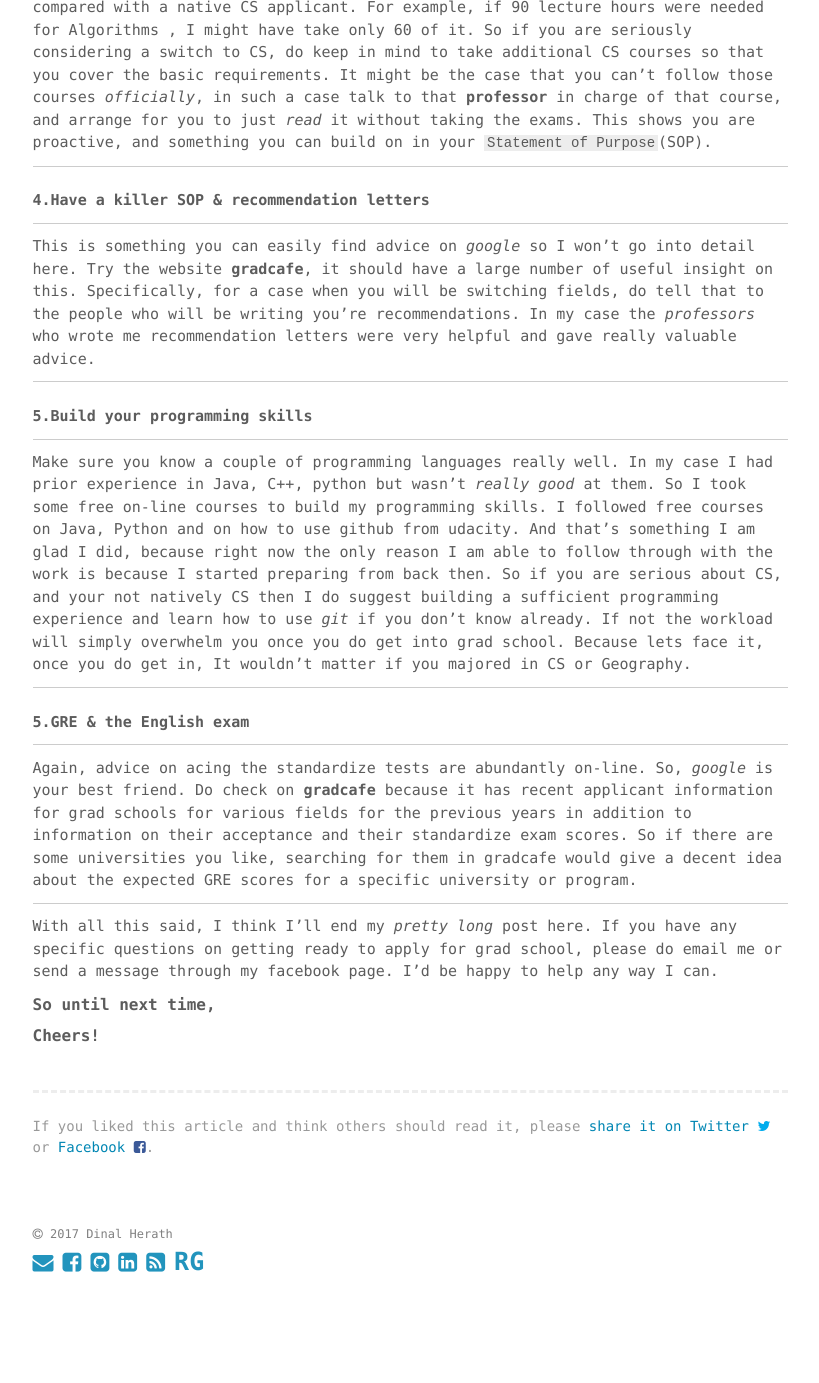
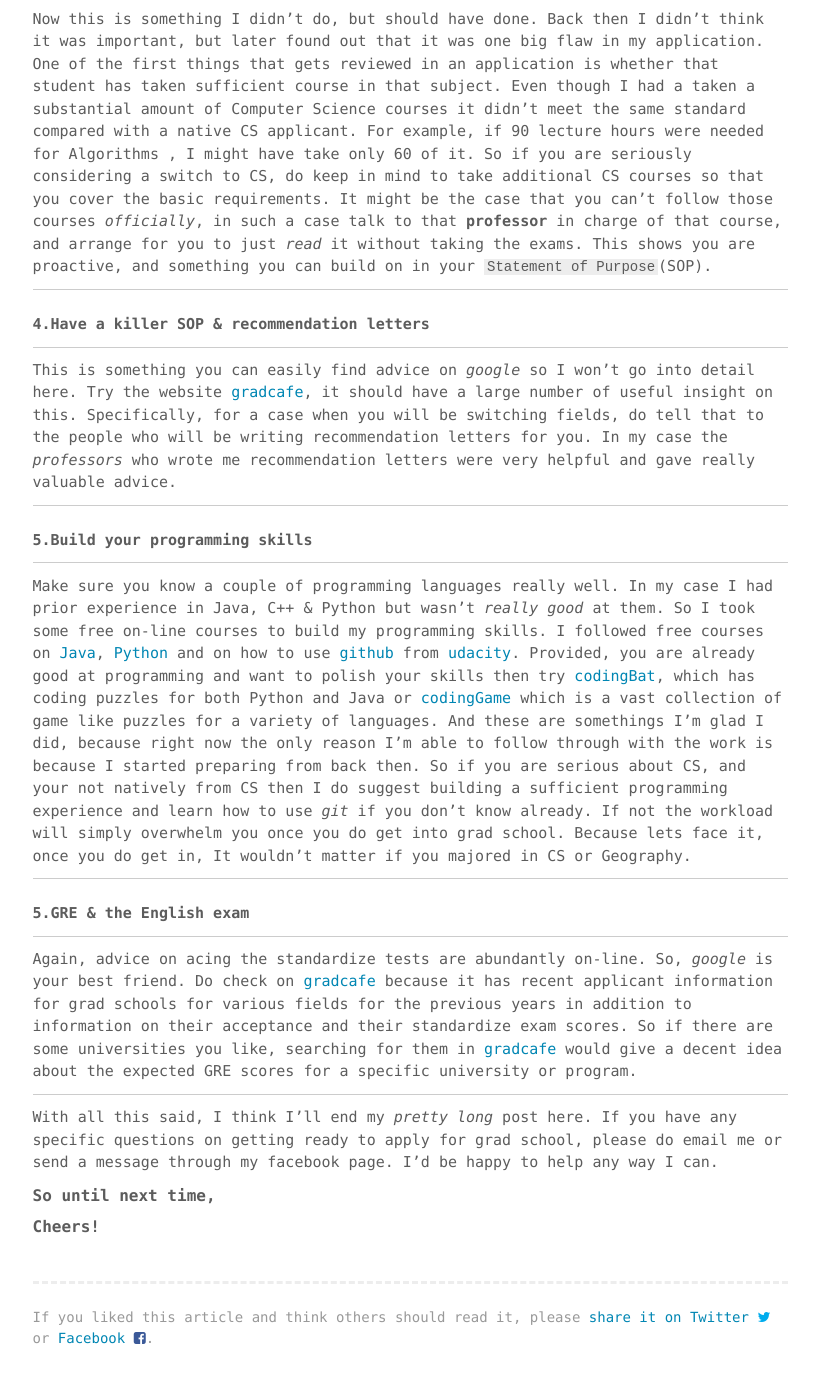
Before and after one commit to dherath/dherath.github.io, a Jekyll site: the page built from _posts/2017-09-15-Computational-Physics-to-Computer-Science.md, in a window 1280 px wide and 1400 px high, scrolled down 3834 px. Shown: the top 1383 px of the window, without its empty margins (230-1049 px from the left). Built offline with Jekyll 4.4.1, drawn with Linux system fonts in a browser that asks for light colours; before the commit the page ends 5160 px from its top, so only the background shows below that; some of the changed text lies outside the part shown.

Commit message:
completed post 6

```diff
--- a/_posts/2017-09-15-Computational-Physics-to-Computer-Science.md
+++ b/_posts/2017-09-15-Computational-Physics-to-Computer-Science.md
@@ -35,22 +35,24 @@
 
 1. `Your GPA`. Ask yourself the question "_is my GPA good?_", what do I mean by **good**. Imagine a worse case scenario, where you perform extremely poorly during some examination, then what is the capacity of your GPA to buffer the new results such that your **class**(_I am assuming you have some class, if not you should really focus on your grades_) is still maintained.
 2. `You have some idea of what you like, but you definitely know what you don't like`. This is the building block of deciding whether a switch to some other field is necessary or not. Most of the time its really hard to find what we like, but more often than not a simple **process of elimination**  can get us very close. In my case I remember my _sub-fields I didn't like in physics(like astronomy)_ kept on increasing and where as I remember being drawn to all the `Computer Science` courses I took.
-3. `When will you apply for grad school?`. This all depends on you, either you can apply during 4th year or wait until you have a complete transcript and that's all on you.
+3. `When will you apply for grad school?`. This all depends on you, either you can apply during 4th year or wait until you have a complete transcript.
 
 Depending on the above factors there could be a couple of scenarios,
 
 #### "My GPA isn't _good_"
 
-Alright, now if this is the case then I strongly recommend to focus on grades. Because It's just my opinion it will be too big of a risk to prioritize the application process provided that your grades could sink anytime. Besides you might even not want to apply for grad school later on, in such a case having a _class_ in your bachelors degree would definitely help(`in someway`) in landing a job.
+Alright, now if this is the case then I strongly recommend to focus on grades. Because It's just my opinion it will be too big of a risk to prioritize on the application process provided that your grades could sink anytime. Besides you might even not want to apply for grad school later on, in such a case having a _class_ in your bachelors degree would definitely help(`in someway`) in landing a job.
 
 Also just think about it, Imagine you're a **professor** going through applications for potential students. You see two applications(`application A & B`) with partially complete degrees(_so both these students have applied without a full transcript_), meaning that maybe the final semester results aren't in it. student A has a GPA above 3.5 and student B has one above 3.0, whose application would be more convincing(`on grades alone`)? you(**as a professor :O**) would need to _sort of_ have an idea about how well these applicants might perform in their last semester simply based on their current transcripts. So of course student **A** makes a stronger case, since his current performance is _good_ it's plausible that he will perform well in his final semester.(_whether it actually happens is a different story_ **`;)`**)
+
+Obviously it can be counter argued that other factors like actual research experience, GRE scores and recommendation far out-weight grades. Which is true to a certain extent, but all I'm saying is know when to take calculated risks. If you already have publications with high GRE scores and 100% positive of getting amazing recommendation letters then grades might not factor in. However, at the end of the day the decision to prioritize is on you.
 
 #### "I want to switch to Computer Science"
 
 >Do note, that some of what I say here might even apply for applicants who don't intend
 to switch, But it'll be up to you to filter it out :)
 
-So you want to switch to CS, `great !!!` now that you have already decided lets start prepping for it. As you might have probably heard _Computer Science_ is an extremely competitive field so acceptance rates are pretty low, and since you will be from some other field native CS students would definitely have an edge. But, with a bit of planning its manageable. The table below summarizes the key factors in building a strong application and on bridging the gap.
+So you want to switch to CS, `great !!!` now that you have already decided lets start prepping for it. As you might have probably heard _Computer Science_ is an extremely competitive field so acceptance rates are pretty low, and since you will be from some other field native CS students would definitely have an edge. But, with a bit of planning its manageable. The table below summarizes the key factors in building a strong application and on specifically bridging the gap.
 
 
 | **1. GPA**
@@ -63,13 +65,13 @@
 Now this is something I didn't do, but should  have done. Back then I didn't think it was important, but later found out that it was one big flaw in my application. One of the first things that gets reviewed in an application is whether that student has taken sufficient course in that subject. Even though I had a taken a substantial amount of Computer Science courses it didn't meet the same standard compared with a native CS applicant. For example, if 90 lecture hours were needed for Algorithms , I might have take only 60 of it. So if you are seriously considering a switch to CS, do keep in mind to take additional CS courses so that you cover the basic requirements. It might be the case that you can't follow those courses _officially_, in such a  case talk to that **professor** in charge of that course, and arrange for you to just _read_ it without taking the exams. This shows you are proactive, and something you can build on in your `Statement of Purpose`(SOP).|
 
 |**4.Have a killer SOP & recommendation letters**
-This is something you can easily find advice on _google_ so I won't go into detail here. Try the website **gradcafe**, it should have a large number of useful insight on this. Specifically, for a case when you will be switching fields, do tell that to the people who will be writing you're recommendations. In my case the _professors_ who wrote me recommendation letters were very helpful and gave really valuable advice.|
+This is something you can easily find advice on _google_ so I won't go into detail here. Try the website [gradcafe](https://thegradcafe.com){:target="new"}, it should have a large number of useful insight on this. Specifically, for a case when you will be switching fields, do tell that to the people who will be writing recommendation letters for you. In my case the _professors_ who wrote me recommendation letters were very helpful and gave really valuable advice.|
 
 |**5.Build your programming skills**
-Make sure you know a couple of programming languages really well. In my case I had prior experience in Java, C++, python but wasn't  _really good_ at them. So I took some free on-line courses to build my programming skills. I followed free courses on Java, Python and on how to use github from udacity. And that's something I am glad I did, because right now the only reason I am able to follow through with the work is because I started preparing from back then. So if you are serious about CS, and your not natively CS then I do suggest building a sufficient programming experience and learn how to use _git_ if you don't know already. If not the workload will simply overwhelm you once you do get into grad school. Because lets face it, once you do get in, It wouldn't matter if you majored in CS or Geography. |
+Make sure you know a couple of programming languages really well. In my case I had prior experience in Java, C++ & Python but wasn't  _really good_ at them. So I took some free on-line courses to build my programming skills. I followed free courses on [Java](https://www.udacity.com/course/intro-to-java-programming--cs046){:target="new"}, [Python](https://www.udacity.com/course/programming-foundations-with-python--ud036){:target="new"} and on how to use [github](https://www.udacity.com/course/how-to-use-git-and-github--ud775){:target="new"} from [udacity](https://www.udacity.com){:target="new"}. Provided, you are already good at programming and want to polish your skills then try [codingBat](http://codingbat.com/java){:target="new"}, which has coding puzzles for both Python and Java or [codingGame](https://www.codingame.com/start){:target="new"} which is a vast collection of game like puzzles for a variety of languages. And these are somethings I'm glad I did, because right now the only reason I'm able to follow through with the work is because I started preparing from back then. So if you are serious about CS, and your not natively from CS then I do suggest building a sufficient programming experience and learn how to use _git_ if you don't know already. If not the workload will simply overwhelm you once you do get into grad school. Because lets face it, once you do get in, It wouldn't matter if you majored in CS or Geography. |
 
 |**5.GRE & the English exam**
-Again, advice on acing the standardize tests are abundantly on-line. So, _google_ is your best friend. Do check on **gradcafe** because it has recent applicant information for grad schools for various fields for the previous years in addition to information on their acceptance and their standardize exam scores. So if there are some universities you like, searching for them in gradcafe would give a decent idea about the expected GRE scores for a specific university or program.|
+Again, advice on acing the standardize tests are abundantly on-line. So, _google_ is your best friend. Do check on [gradcafe](https://thegradcafe.com){:target="new"} because it has recent applicant information for grad schools for various fields for the previous years in addition to information on their acceptance and their standardize exam scores. So if there are some universities you like, searching for them in [gradcafe](https://thegradcafe.com){:target="new"} would give a decent idea about the expected GRE scores for a specific university or program.|
 
 With all this said, I think I'll end my _pretty long_ post here. If you have any specific questions on getting ready to apply for grad school, please do email me or send a message through my facebook page. I'd be happy to help any way I can.
 
```
Also changed, not shown: other parts of _posts/2017-09-15-Computational-Physics-to-Computer-Science.md (+1 -1 lines), 2 other files.
